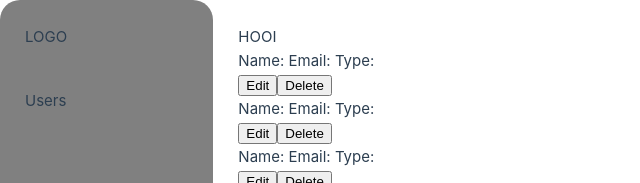
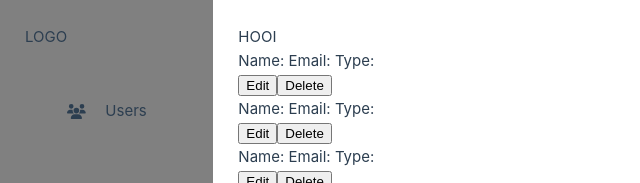
Before and after one commit to chronis98/DevOpsGroup10, a Vue app in the folder cms/: page / in a window 1280 px wide. Shown: the top 183 px of the page, without its empty margins (0-640 px from the left). Built offline with nearby package versions, Linux system fonts and the light colour scheme.

Commit message:
added font-awesome package, sidebar is finished for now

```diff
--- a/cms/package.json
+++ b/cms/package.json
@@ -15,6 +15,11 @@
     "format": "prettier --write src/"
   },
   "dependencies": {
+    "@fortawesome/fontawesome-svg-core": "^6.3.0",
+    "@fortawesome/free-brands-svg-icons": "^6.3.0",
+    "@fortawesome/free-regular-svg-icons": "^6.3.0",
+    "@fortawesome/free-solid-svg-icons": "^6.3.0",
+    "@fortawesome/vue-fontawesome": "^3.0.3",
     "pinia": "^2.0.32",
     "vue": "^3.2.47",
     "vue-router": "^4.1.6"
--- a/cms/src/main.ts
+++ b/cms/src/main.ts
@@ -4,10 +4,17 @@ import { createPinia } from 'pinia'
 import App from './App.vue'
 import router from './router'
 
+import { library } from '@fortawesome/fontawesome-svg-core'
+import { faUsers } from '@fortawesome/free-solid-svg-icons'
+import { FontAwesomeIcon } from '@fortawesome/vue-fontawesome'
+library.add(faUsers)
+
+
 import './assets/main.css'
 
 const app = createApp(App)
 
+app.component('font-awesome-icon', FontAwesomeIcon)
 app.use(createPinia())
 app.use(router)
 
--- a/cms/src/views/HomeView.vue
+++ b/cms/src/views/HomeView.vue
@@ -7,7 +7,7 @@
 
 <script lang="ts">
 import {defineComponent, ref} from "vue";
-import SideBar from "@/views/SideBar.vue";
+import SideBar from "@/views/sidebar/SideBar.vue";
 import MainOverview from "@/views/MainOverview.vue";
 
 type User = {
--- a/cms/src/views/SideBar.vue
+++ b/cms/src/views/sidebar/SideBar.vue
@@ -1,15 +1,21 @@
 <template>
   <div class="sidebar-container">
     <div class="logo">LOGO</div>
-    <div>Users</div>
+
+    <SideBarItem>
+      <font-awesome-icon icon="fa-solid fa-users" />
+      <a>Users</a>
+    </SideBarItem>
   </div>
 </template>
 
 <script lang="ts">
 import {defineComponent} from "vue";
+import SideBarItem from "@/views/sidebar/SideBarItem.vue";
 
 export default defineComponent({
-  name: "SideBar"
+  name: "SideBar",
+  components: {SideBarItem}
 });
 </script>
 
@@ -18,7 +24,6 @@ export default defineComponent({
   display: flex;
   flex-direction: column;
   background-color: grey;
-  border-radius: 20px;
 }
 
 .logo {
--- /dev/null
+++ b/cms/src/views/sidebar/SideBarItem.vue
@@ -0,0 +1,32 @@
+<template>
+  <div class="sidebar-item-container">
+    <slot></slot>
+  </div>
+</template>
+
+<script>
+import {FontAwesomeIcon} from "@fortawesome/vue-fontawesome";
+
+export default {
+  name: "SideBarItem",
+  components: {FontAwesomeIcon}
+}
+</script>
+
+<style scoped lang="scss">
+.sidebar-item-container {
+  display: flex;
+  gap: 20px;
+  align-items: center;
+  justify-content: center;
+  padding: 10px;
+  border-radius: 20px;
+  cursor: pointer;
+}
+
+.sidebar-item-container:hover {
+  background-color: darkgray;
+  transition: .4s;
+}
+
+</style>
```
Also changed, not shown: 1 other file (tests, documents, lock files or other folders).
